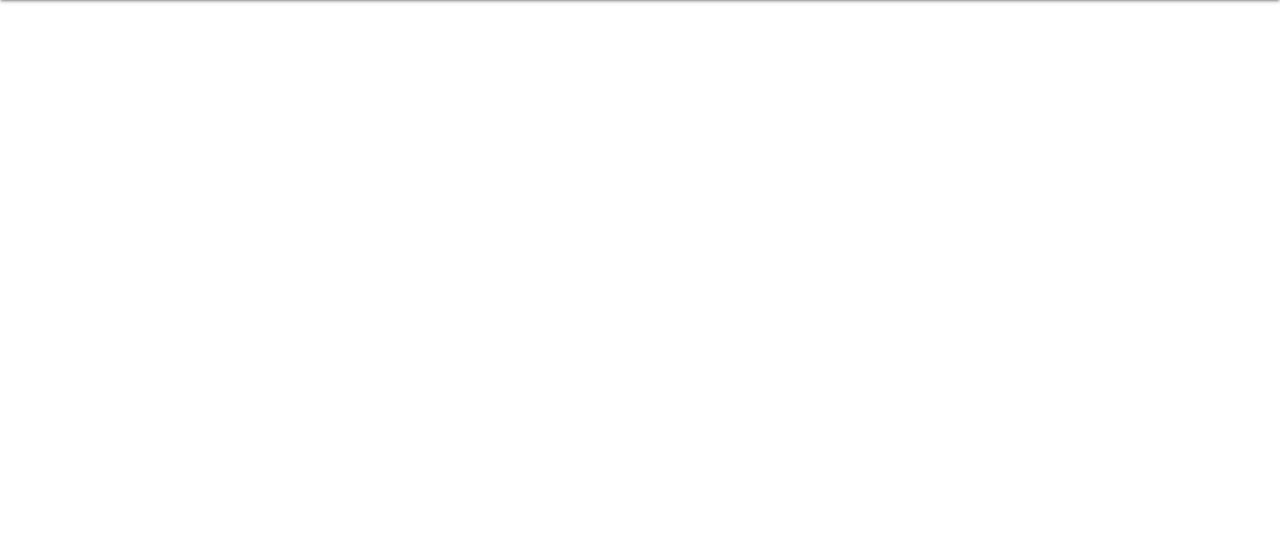
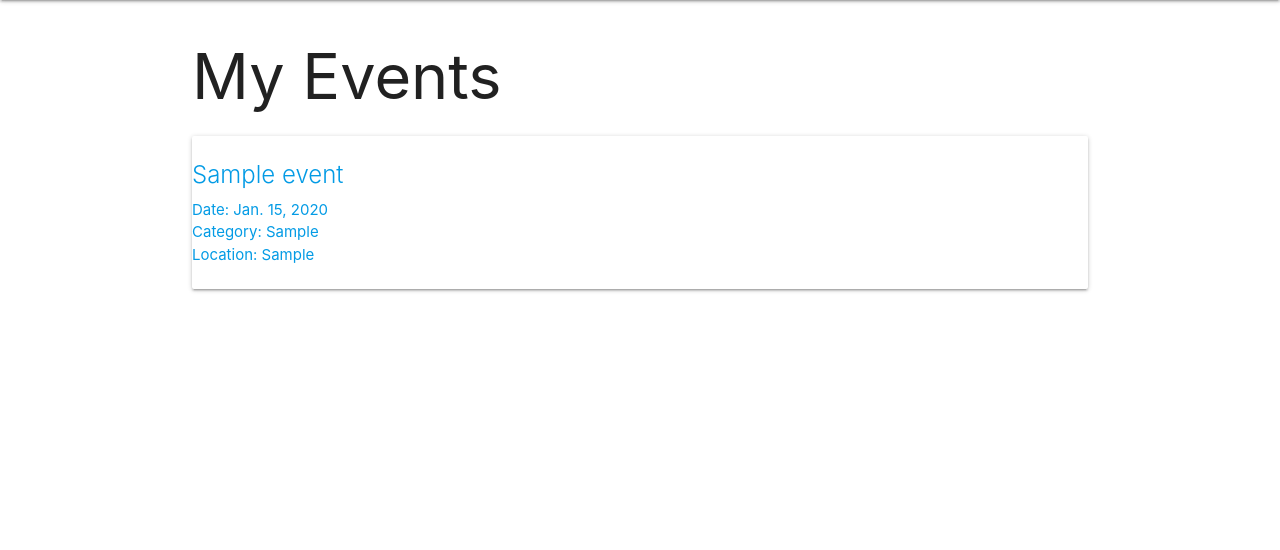
Before and after one commit to tlacerte/Loopedin-Austin, a Django app: template main_app/templates/events/userlist.html in a window 1280 px wide. Shown: the part 64-614 px from the top of the page. Run offline with Django 3.2, Linux system fonts and the light colour scheme; the template is opened without the code that fills it: values that come from a table or form of the project are taken from there, others are empty; tables that the repository leaves empty hold one stand-in row (values such as "Sample post"); parts of the project's set-up code (start-up, migrations or seed data) failed here and were passed over.

Commit message:
Profile Page updates to show events desc by date

```diff
--- a/main_app/templates/base.html
+++ b/main_app/templates/base.html
@@ -16,7 +16,7 @@
     <nav>
       <div class="nav-wrapper blue lighten-1">
         <ul>
-          <li><a href="" class="left brand-logo">&nbsp;&nbsp;Loopedin Austin</a></li>
+          <li><a href="{% url 'events_list' %}" class="left brand-logo">&nbsp;&nbsp;Loopedin Austin</a></li>
         </ul>
         <ul class="right">
           <li><a href="/">Home</a></li>
--- a/main_app/templates/events/list.html
+++ b/main_app/templates/events/list.html
@@ -3,7 +3,7 @@
 
 <h1>Upcoming Events</h1>
 
-{% for event in event_list %}
+{% for event in event_list|dictsort:"date" %}
     <div class="card">
         <a href={% url 'detail' event.id %}
         <div class="card-content">
--- a/main_app/templates/events/userlist.html
+++ b/main_app/templates/events/userlist.html
@@ -1,6 +1,20 @@
 {% extends 'base.html' %}
 {% block content %}
 
+<h1>My Events</h1>
+
+{% for event in events|dictsort:"date" %}
+    <div class="card">
+        <a href={% url 'detail' event.id %}
+        <div class="card-content">
+            <span class="card-title">{{ event.name }}</span>
+            <p>Date: {{ event.date }}</p>
+            <p>Category: {{event.category}}</p>
+            <p>Location: {{event.location}}</p>
+        </div>
+    </div>
+  </a>
+{% endfor %}
 
 
 {% endblock %}
--- a/main_app/urls.py
+++ b/main_app/urls.py
@@ -11,7 +11,7 @@ urlpatterns = [
   path('events/<int:event_id>', views.event_detail, name='detail'),
   path('events/<int:pk>/update', views.UpdateEvent.as_view(), name='event_update'),
   path('events/<int:pk>/delete', views.DeleteEvent.as_view(), name='event_delete'),
-  path('events/<int:pk>/attend', views.event_attend, name='event_attend'),
+  path('events/<int:event_id>/attend', views.event_attend, name='event_attend'),
   path('events/<int:event_id>/add_photo/', views.add_photo, name='add_photo'),
   path('user/my_events/', views.user_events, name='user_events_list'),
 ]
```
Also changed, not shown: main_app/views.py (+12 -8 lines).
